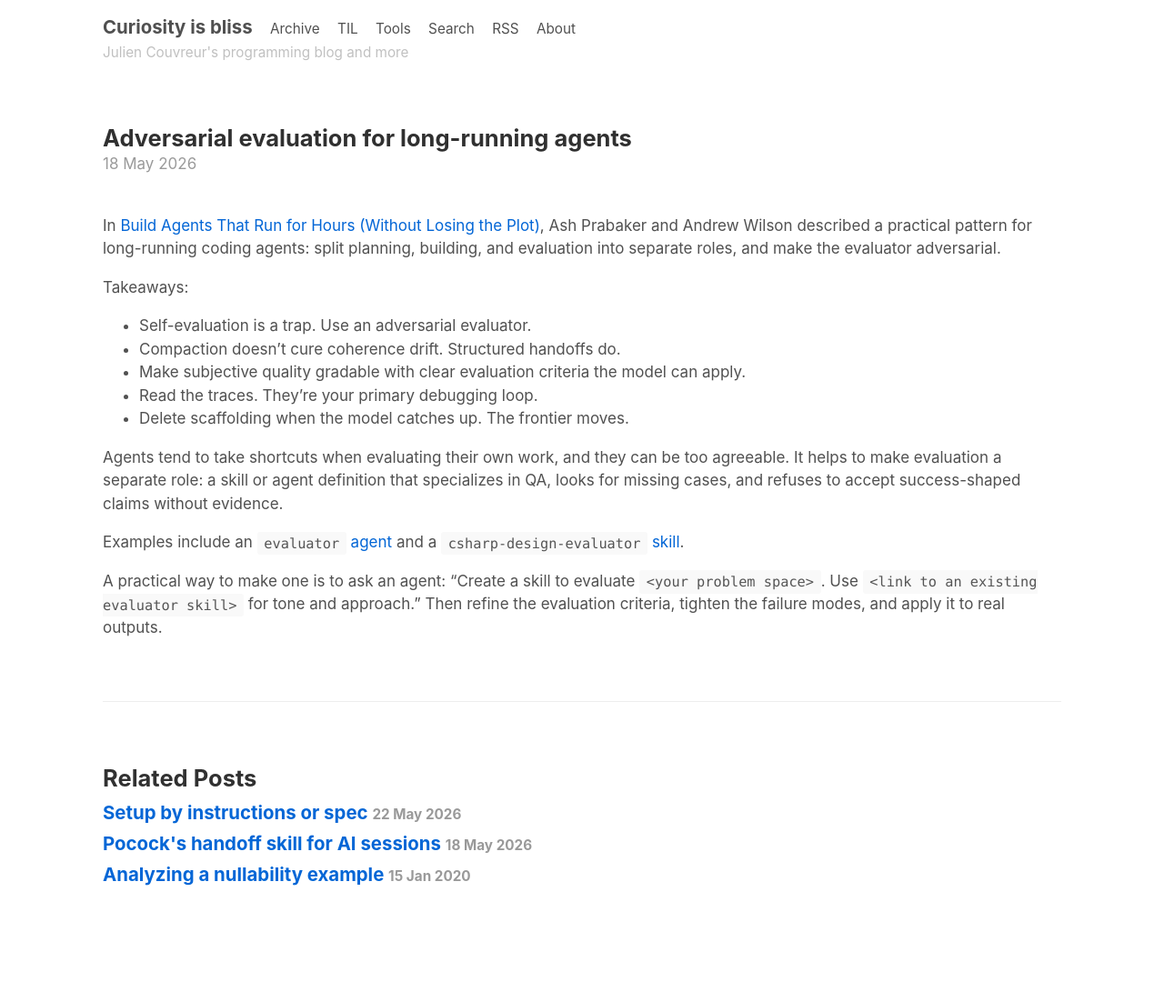
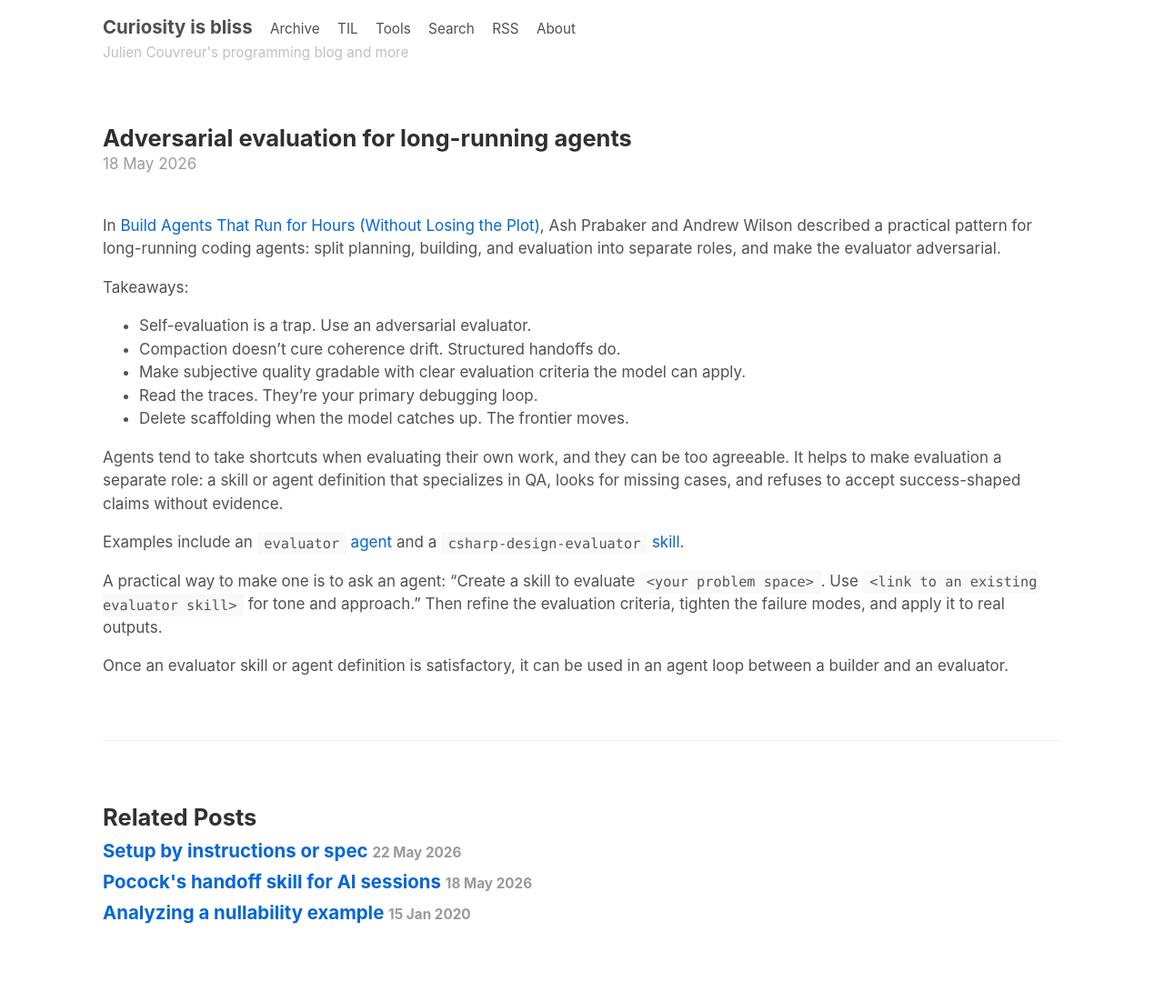
Before and after one commit to jcouv/jcouv.github.io, a Jekyll site: the page built from _posts/2026-05-18-adversarial-agent-evaluation.md, in a window 1280 px wide. Shown: the whole page at 91% size. Built offline with Jekyll 4.4.1, drawn with Linux system fonts in a browser that asks for light colours; before the commit the page ends 1059 px from its top, so only the background shows below that.

Commit message:
Mention builder/evaluator loop pattern

```diff
--- a/_posts/2026-05-18-adversarial-agent-evaluation.md
+++ b/_posts/2026-05-18-adversarial-agent-evaluation.md
@@ -22,3 +22,5 @@ Agents tend to take shortcuts when evaluating their own work, and they can be to
 Examples include an [`evaluator` agent](https://github.com/jcouv/dotfiles/blob/main/.github/agents/evaluator.agent.md) and a [`csharp-design-evaluator` skill](https://github.com/jcouv/dotfiles/tree/main/copilot/skills/csharp-design-evaluator).
 
 A practical way to make one is to ask an agent: "Create a skill to evaluate `<your problem space>`. Use `<link to an existing evaluator skill>` for tone and approach." Then refine the evaluation criteria, tighten the failure modes, and apply it to real outputs.
+
+Once an evaluator skill or agent definition is satisfactory, it can be used in an agent loop between a builder and an evaluator.
```
